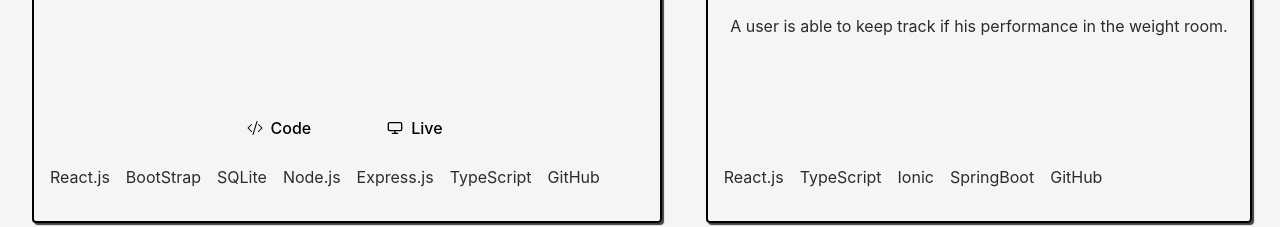
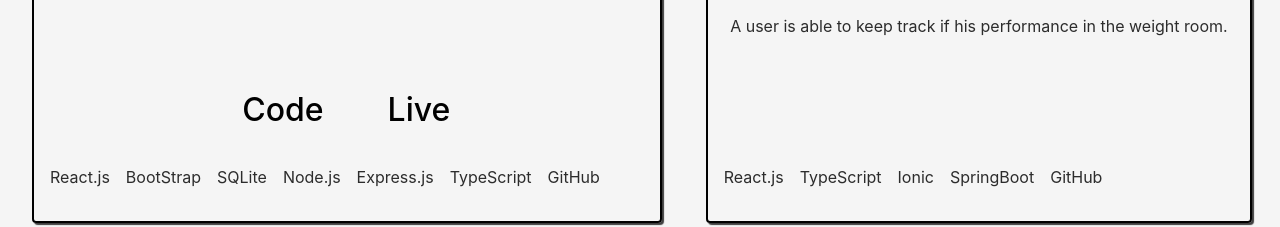
Before and after one commit to dteran24/my-portfolio, a React (Vite) app: page / in a window 1280 px wide. Shown: the part 1558-1785 px from the top of the page. Built offline with nearby package versions, Linux system fonts and the light colour scheme.

Commit message:
list size fix

```diff
--- a/src/components/Navbar.module.css
+++ b/src/components/Navbar.module.css
@@ -108,3 +108,6 @@ li {
   margin-bottom: 1rem;
   cursor: pointer;
 }
+a{
+  font-size: 2rem;
+}
```
